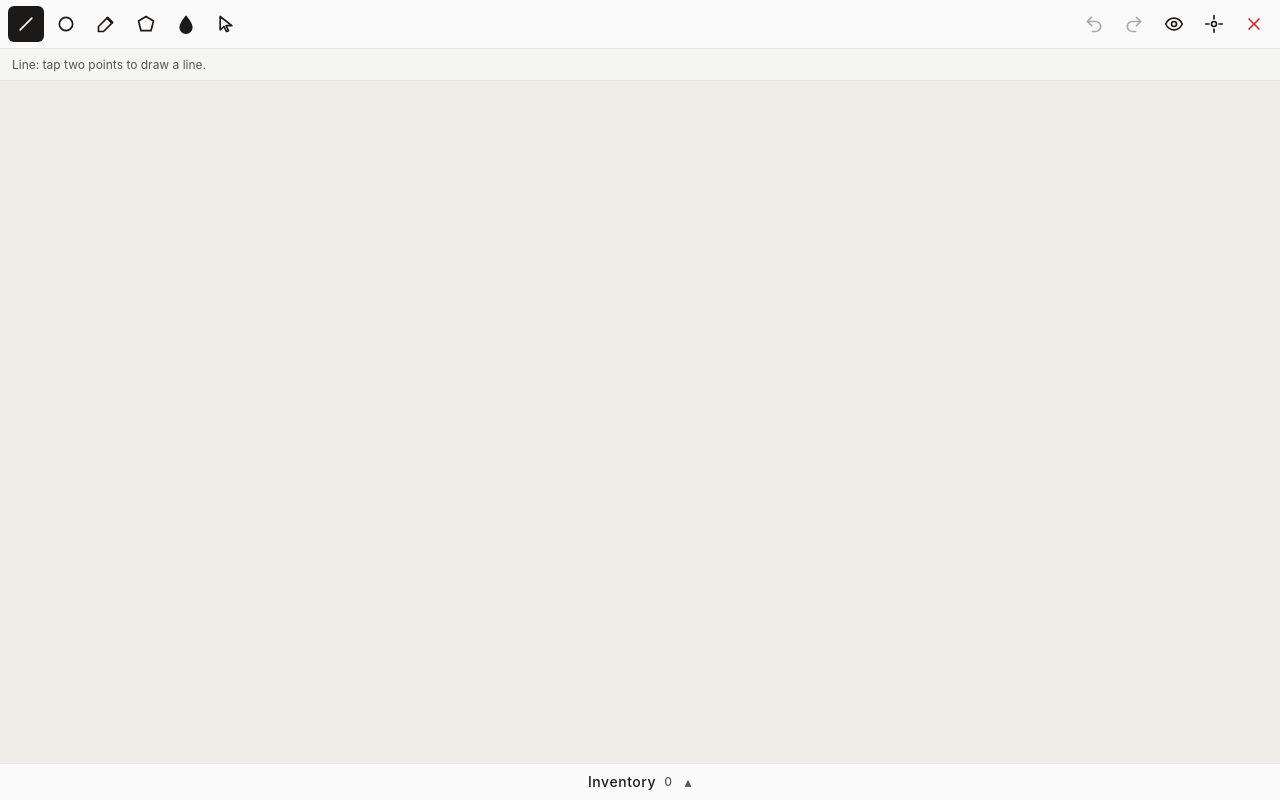
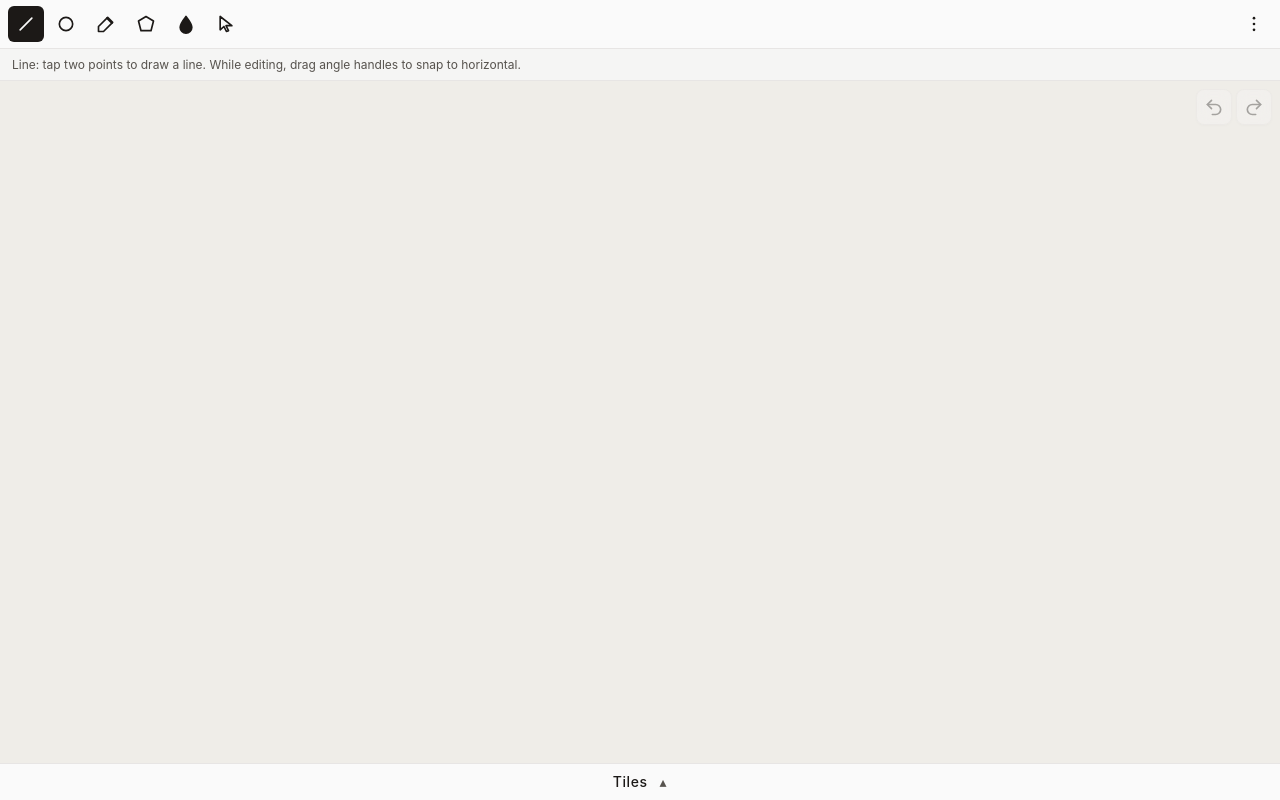
Before and after one commit to rrauber/Zellij, a React (Vite) app: page / in a window 1280 px wide. Built offline with nearby package versions, Linux system fonts and the light colour scheme.

Commit message:
improvements.

```diff
--- a/src/components/Inventory.jsx
+++ b/src/components/Inventory.jsx
@@ -27,8 +27,10 @@ export default function Inventory({
           fontWeight: 500,
         }}
       >
-        <span>Inventory</span>
-        <span style={{ color: COLOR.textMuted, fontSize: 12 }}>{tiles.length}</span>
+        <span>Tiles</span>
+        {tiles.length > 0 && (
+          <span style={{ color: COLOR.textMuted, fontSize: 12 }}>{tiles.length}</span>
+        )}
         <span style={{ color: COLOR.textMuted, marginLeft: 4 }}>{sheetOpen ? '▾' : '▴'}</span>
       </button>
 
--- a/src/components/StatusBar.jsx
+++ b/src/components/StatusBar.jsx
@@ -108,14 +108,14 @@ function computeHint({ tool, draft, polyDraft, editing }) {
   if (editing) {
     if (editing.kind === 'line')       return 'Editing line — drag the handles to lengthen or rotate.';
     if (editing.kind === 'circle')     return 'Editing circle — drag the centre or radius handle.';
-    if (editing.kind === 'placedTile') return 'Editing tile — drag to move, use the controls to rotate/flip.';
+    if (editing.kind === 'placedTile') return 'Editing tile — drag to move, rotate or flip. Use Fill to colour regions.';
   }
   switch (tool) {
-    case 'line':    return 'Line: tap two points to draw a line.';
+    case 'line':    return 'Line: tap two points to draw a line. While editing, drag angle handles to snap to horizontal.';
     case 'circle':  return 'Circle: tap two points to set the compass, then tap to place.';
-    case 'ink':     return 'Ink: tap a construction segment to bold it. Tap a tile edge to toggle its boldness.';
-    case 'polygon': return 'Polygon: tap segments around a closed loop to capture as a tile.';
-    case 'fill':    return 'Fill: tap inside an inked region to apply the selected colour.';
+    case 'ink':     return 'Ink: tap a construction segment to bold it — inked lines also bound colour-fill regions.';
+    case 'polygon': return 'Polygon: tap connected construction segments to enclose an area; the captured shape becomes a reusable tile in the Tiles drawer.';
+    case 'fill':    return 'Fill: tap inside an ink-bounded region to apply the selected colour. Polygon edges only act as boundaries when inked.';
     case 'select':  return 'Select: tap a line, circle, or tile to edit it.';
     default:        return '';
   }
--- a/src/components/Toolbar.jsx
+++ b/src/components/Toolbar.jsx
@@ -1,8 +1,27 @@
-import React from 'react';
+import React, { useEffect, useRef, useState } from 'react';
+
+// Whether the device looks like a desktop pointer: hover-capable + fine
+// (mouse-like) pointer. Used to decide whether to surface keyboard
+// shortcuts on the toolbar icons — touch users have no keyboard, so the
+// hint just adds clutter for them.
+function useHasFinePointer() {
+  const [yes, setYes] = useState(() =>
+    typeof window !== 'undefined'
+      ? window.matchMedia('(hover: hover) and (pointer: fine)').matches
+      : false
+  );
+  useEffect(() => {
+    const mq = window.matchMedia('(hover: hover) and (pointer: fine)');
+    const onChange = (e) => setYes(e.matches);
+    mq.addEventListener('change', onChange);
+    return () => mq.removeEventListener('change', onChange);
+  }, []);
+  return yes;
+}
 import { COLOR } from '../theme.js';
 import {
   LineIcon, CircleIcon, InkIcon, PolygonIcon, FillIcon, SelectIcon,
-  UndoIcon, RedoIcon, EyeIcon, EyeOffIcon, CenterIcon, ClearIcon,
+  EyeIcon, EyeOffIcon, ClearIcon, KebabIcon,
 } from './icons.jsx';
 
 const TOOLS = [
@@ -16,12 +35,10 @@ const TOOLS = [
 
 export default function Toolbar({
   tool, onSelectTool,
-  onUndo, canUndo,
-  onRedo, canRedo,
   showCons, onToggleCons,
-  onRecenter,
   confirmClear, onClear,
 }) {
+  const showShortcuts = useHasFinePointer();
   return (
     <div
       className="flex items-center px-2 py-1.5 gap-1 flex-wrap"
@@ -36,39 +53,123 @@ export default function Toolbar({
           active={tool === id}
           onClick={() => onSelectTool(id)}
           title={`${label} (${shortcut})`}
+          shortcut={showShortcuts ? shortcut : null}
         >
           <Icon />
         </Btn>
       ))}
       <div style={{ flex: 1 }} />
-      <Btn onClick={onUndo} disabled={!canUndo} title="Undo (⌘Z)"><UndoIcon /></Btn>
-      <Btn onClick={onRedo} disabled={!canRedo} title="Redo (⇧⌘Z)"><RedoIcon /></Btn>
-      <Btn
-        onClick={onToggleCons}
-        title={showCons ? 'Hide construction (H)' : 'Show construction (H)'}
-        active={!showCons}
-      >
-        {showCons ? <EyeIcon /> : <EyeOffIcon />}
-      </Btn>
-      <Btn onClick={onRecenter} title="Recenter (R)"><CenterIcon /></Btn>
-      <Btn
-        onClick={onClear}
-        danger
-        confirming={confirmClear}
-        title={confirmClear ? 'Tap again to clear canvas' : 'Clear canvas'}
-      >
-        {confirmClear ? <span style={{ fontSize: 11, fontWeight: 600 }}>clear?</span> : <ClearIcon />}
-      </Btn>
+      <KebabMenu
+        showCons={showCons}
+        onToggleCons={onToggleCons}
+        confirmClear={confirmClear}
+        onClear={onClear}
+      />
     </div>
   );
 }
 
-// Single button style used everywhere in the toolbar. Default state is
-// borderless and transparent for a calm look; hover/active/danger paint
-// the surface as needed. `active` = filled dark glyph (current tool / pressed
-// toggles); `danger` = the destructive red on confirmation; `disabled` is
-// dimmed and non-interactive.
-function Btn({ children, onClick, disabled, title, active, danger, confirming }) {
+// Overflow menu housing the rarely-used actions: construction visibility
+// and clearing the canvas. Keeps the main toolbar to just the tool buttons
+// so it fits one row on phone-width viewports.
+function KebabMenu({ showCons, onToggleCons, confirmClear, onClear }) {
+  const [open, setOpen] = useState(false);
+  const wrapRef = useRef(null);
+
+  // Close on any pointer-down outside the menu wrapper. Using pointerdown
+  // (rather than click) means the menu dismisses as soon as the user
+  // starts touching elsewhere, matching the feel of native overflow menus.
+  useEffect(() => {
+    if (!open) return;
+    const onDown = (e) => {
+      if (!wrapRef.current?.contains(e.target)) setOpen(false);
+    };
+    document.addEventListener('pointerdown', onDown);
+    return () => document.removeEventListener('pointerdown', onDown);
+  }, [open]);
+
+  return (
+    <div ref={wrapRef} style={{ position: 'relative' }}>
+      <Btn onClick={() => setOpen((o) => !o)} active={open} title="More">
+        <KebabIcon />
+      </Btn>
+      {open && (
+        <div
+          role="menu"
+          style={{
+            position: 'absolute',
+            top: '100%',
+            right: 0,
+            marginTop: 4,
+            background: COLOR.surface,
+            border: `1px solid ${COLOR.border}`,
+            borderRadius: 6,
+            boxShadow: '0 6px 18px rgba(0,0,0,0.08)',
+            minWidth: 200,
+            padding: 4,
+            zIndex: 20,
+          }}
+        >
+          <MenuItem
+            icon={showCons ? <EyeOffIcon /> : <EyeIcon />}
+            onClick={() => { onToggleCons(); setOpen(false); }}
+          >
+            {showCons ? 'Hide construction' : 'Show construction'}
+          </MenuItem>
+          <MenuItem
+            icon={<ClearIcon />}
+            danger={confirmClear}
+            onClick={() => {
+              const wasConfirming = confirmClear;
+              onClear();
+              // First tap arms the confirmation — keep the menu open so
+              // the user can see the "Tap again" prompt. Second tap fires
+              // the actual clear; dismiss the menu then.
+              if (wasConfirming) setOpen(false);
+            }}
+          >
+            {confirmClear ? 'Tap again to clear' : 'Clear canvas'}
+          </MenuItem>
+        </div>
+      )}
+    </div>
+  );
+}
+
+function MenuItem({ icon, children, onClick, danger }) {
+  return (
+    <button
+      role="menuitem"
+      onClick={onClick}
+      style={{
+        display: 'flex',
+        alignItems: 'center',
+        width: '100%',
+        gap: 10,
+        padding: '8px 10px',
+        border: 'none',
+        background: 'transparent',
+        borderRadius: 4,
+        cursor: 'pointer',
+        color: danger ? COLOR.danger : COLOR.text,
+        fontSize: 13,
+        textAlign: 'left',
+      }}
+      onMouseEnter={(e) => { e.currentTarget.style.background = COLOR.hover; }}
+      onMouseLeave={(e) => { e.currentTarget.style.background = 'transparent'; }}
+    >
+      <span style={{ display: 'inline-flex', width: 20, height: 20, alignItems: 'center', justifyContent: 'center' }}>
+        {icon}
+      </span>
+      {children}
+    </button>
+  );
+}
+
+// Single button style used by the tool row + the kebab trigger.
+// `shortcut` (optional, desktop-only) renders the key letter as a small
+// corner glyph so users can learn the keybindings without hovering.
+function Btn({ children, onClick, disabled, title, active, shortcut }) {
   const base = {
     width: 36,
     height: 36,
@@ -84,22 +185,9 @@ function Btn({ children, onClick, disabled, title, active, danger, confirming })
     opacity: disabled ? 0.35 : 1,
     transition: 'background 0.12s, color 0.12s, border-color 0.12s',
     padding: 0,
-    minWidth: confirming ? 56 : undefined,
+    position: 'relative',
   };
-  let style = base;
-  if (active) {
-    style = { ...base, background: COLOR.active, color: COLOR.activeText };
-  } else if (confirming) {
-    style = {
-      ...base,
-      background: COLOR.danger,
-      color: COLOR.activeText,
-      borderColor: COLOR.danger,
-      paddingLeft: 8, paddingRight: 8,
-    };
-  } else if (danger) {
-    style = { ...base, color: COLOR.danger };
-  }
+  const style = active ? { ...base, background: COLOR.active, color: COLOR.activeText } : base;
   return (
     <button
       onClick={onClick}
@@ -107,15 +195,35 @@ function Btn({ children, onClick, disabled, title, active, danger, confirming })
       title={title}
       style={style}
       onMouseEnter={(e) => {
-        if (disabled || active || confirming) return;
+        if (disabled || active) return;
         e.currentTarget.style.background = COLOR.hover;
       }}
       onMouseLeave={(e) => {
-        if (disabled || active || confirming) return;
+        if (disabled || active) return;
         e.currentTarget.style.background = 'transparent';
       }}
     >
       {children}
+      {shortcut && (
+        <span
+          aria-hidden="true"
+          style={{
+            position: 'absolute',
+            right: 3,
+            bottom: 1,
+            fontSize: 8,
+            lineHeight: 1,
+            fontWeight: 600,
+            letterSpacing: 0.2,
+            color: active ? COLOR.activeText : COLOR.textMuted,
+            opacity: active ? 0.75 : 0.7,
+            pointerEvents: 'none',
+            fontFamily: 'ui-monospace, SFMono-Regular, Menlo, monospace',
+          }}
+        >
+          {shortcut}
+        </span>
+      )}
     </button>
   );
 }
--- a/src/components/ZellijApp.jsx
+++ b/src/components/ZellijApp.jsx
@@ -31,6 +31,7 @@ import Toolbar from './Toolbar.jsx';
 import StatusBar from './StatusBar.jsx';
 import Inventory from './Inventory.jsx';
 import CanvasRenderer from './CanvasRenderer.jsx';
+import { UndoIcon, RedoIcon } from './icons.jsx';
 
 export default function ZellijApp() {
   // ============================ STATE ============================
@@ -1161,8 +1162,6 @@ export default function ZellijApp() {
     return { ...p, rotation: Math.round(p.rotation / step) * step };
   }));
 
-  const recenter = () => setView({ tx: containerSize.w / 2, ty: containerSize.h / 2, scale: view.scale });
-
   // Cancel any in-flight selection / draft / polygon. Used by tool switches,
   // undo/redo (state was just replaced; old refs are stale), and canvas clear.
   const clearInteraction = () => {
@@ -1191,7 +1190,7 @@ export default function ZellijApp() {
   kbdRef.current = {
     editing, tool, containerSize,
     deleteLine, deleteCircle, deletePlaced,
-    undoAction, redoAction, recenter, clearInteraction,
+    undoAction, redoAction, clearInteraction,
     setTool, setShowCons, zoomAt,
   };
   useEffect(() => {
@@ -1237,7 +1236,6 @@ export default function ZellijApp() {
         case 'v': case 'V': // V for "select" — S is too easy to fat-finger near 'A'/'D'
         case 's': case 'S': s.setTool('select');  s.clearInteraction(); break;
         case 'h': case 'H': s.setShowCons((x) => !x); break;
-        case 'r': case 'R': s.recenter(); break;
         case '+': case '=':
           s.zoomAt(s.containerSize.w / 2, s.containerSize.h / 2, 1.2);
           break;
@@ -1306,10 +1304,7 @@ export default function ZellijApp() {
       <Toolbar
         tool={tool}
         onSelectTool={(t) => { setTool(t); clearInteraction(); }}
-        onUndo={undoAction} canUndo={canUndo}
-        onRedo={redoAction} canRedo={canRedo}
         showCons={showCons} onToggleCons={() => setShowCons((s) => !s)}
-        onRecenter={recenter}
         confirmClear={confirmClear} onClear={onClickClear}
       />
 
@@ -1425,6 +1420,10 @@ export default function ZellijApp() {
             inkPaths={inkPaths}
             editing={editing}
           />
+          <FloatingHistoryCluster
+            onUndo={undoAction} canUndo={canUndo}
+            onRedo={redoAction} canRedo={canRedo}
+          />
         </div>
 
         <Inventory
@@ -1736,3 +1735,59 @@ function addPlacedTileHandles(handles, pt, tile, id, {
     allowSnap: false,
   });
 }
+
+// Floating undo/redo cluster overlaid in the top-right of the canvas
+// surface. Pulled out of the toolbar to keep the toolbar to one row on
+// phones. Pointer-down stops propagation so tapping a history button
+// doesn't kick off a pan/draw on the canvas underneath.
+function FloatingHistoryCluster({ onUndo, canUndo, onRedo, canRedo }) {
+  return (
+    <div
+      style={{
+        position: 'absolute',
+        top: 8,
+        right: 8,
+        display: 'flex',
+        gap: 4,
+        zIndex: 10,
+      }}
+      onPointerDown={(e) => e.stopPropagation()}
+    >
+      <FloatBtn onClick={onUndo} disabled={!canUndo} title="Undo (⌘Z)">
+        <UndoIcon />
+      </FloatBtn>
+      <FloatBtn onClick={onRedo} disabled={!canRedo} title="Redo (⇧⌘Z)">
+        <RedoIcon />
+      </FloatBtn>
+    </div>
+  );
+}
+
+function FloatBtn({ children, onClick, disabled, title }) {
+  return (
+    <button
+      onClick={onClick}
+      disabled={disabled}
+      title={title}
+      style={{
+        width: 36,
+        height: 36,
+        display: 'inline-flex',
+        alignItems: 'center',
+        justifyContent: 'center',
+        borderRadius: 8,
+        border: `1px solid ${COLOR.border}`,
+        background: 'rgba(250, 250, 250, 0.85)',
+        backdropFilter: 'blur(6px)',
+        WebkitBackdropFilter: 'blur(6px)',
+        color: COLOR.text,
+        cursor: disabled ? 'default' : 'pointer',
+        opacity: disabled ? 0.35 : 1,
+        boxShadow: '0 1px 3px rgba(0,0,0,0.06)',
+        padding: 0,
+      }}
+    >
+      {children}
+    </button>
+  );
+}
--- a/src/components/icons.jsx
+++ b/src/components/icons.jsx
@@ -80,20 +80,18 @@ export const EyeOffIcon = () => (
   </I>
 );
 
-// Crosshair / target — recenter.
-export const CenterIcon = () => (
-  <I>
-    <circle cx="12" cy="12" r="3" />
-    <line x1="12" y1="2"  x2="12" y2="6"  />
-    <line x1="12" y1="18" x2="12" y2="22" />
-    <line x1="2"  y1="12" x2="6"  y2="12" />
-    <line x1="18" y1="12" x2="22" y2="12" />
-  </I>
-);
-
 export const ClearIcon = () => (
   <I>
     <line x1="6"  y1="6"  x2="18" y2="18" />
     <line x1="18" y1="6"  x2="6"  y2="18" />
   </I>
 );
+
+// Kebab — three dots, overflow-menu trigger.
+export const KebabIcon = () => (
+  <svg viewBox="0 0 24 24" width="20" height="20" fill="currentColor">
+    <circle cx="12" cy="5" r="1.6" />
+    <circle cx="12" cy="12" r="1.6" />
+    <circle cx="12" cy="19" r="1.6" />
+  </svg>
+);
```
